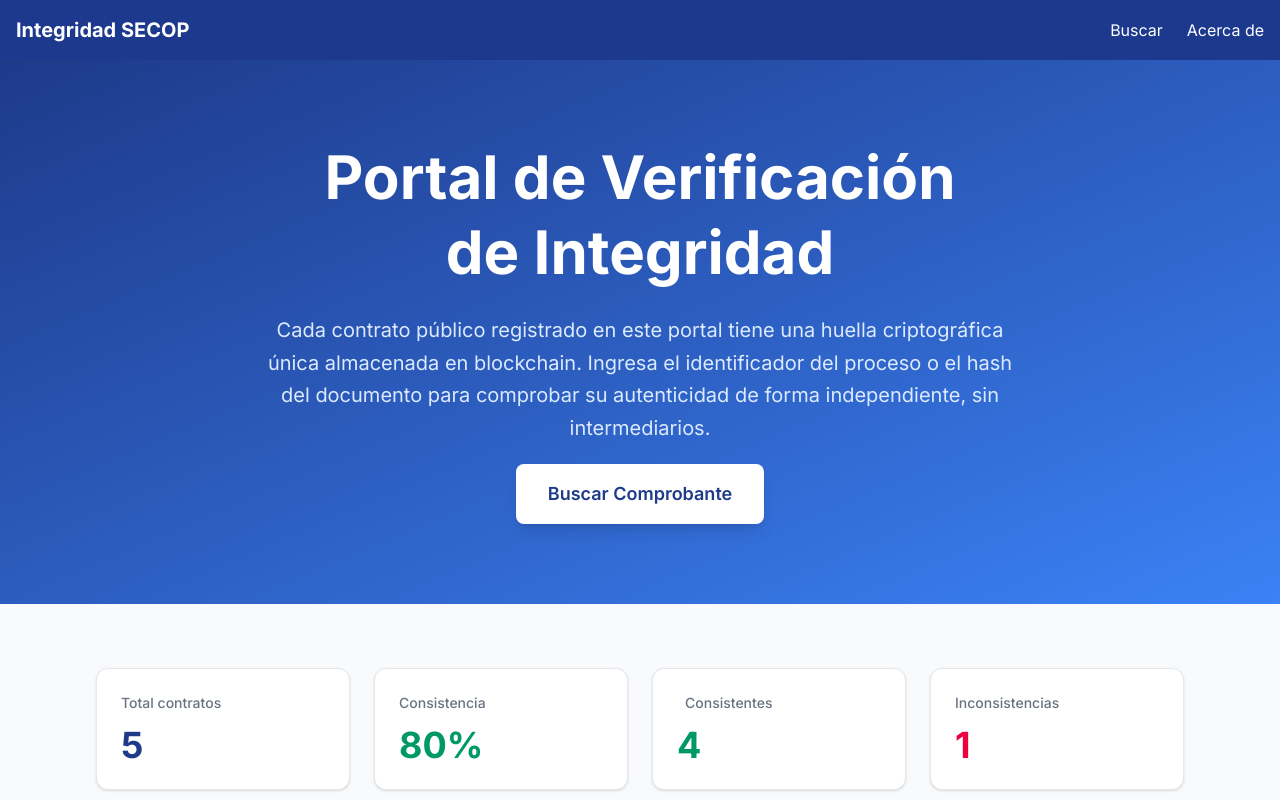
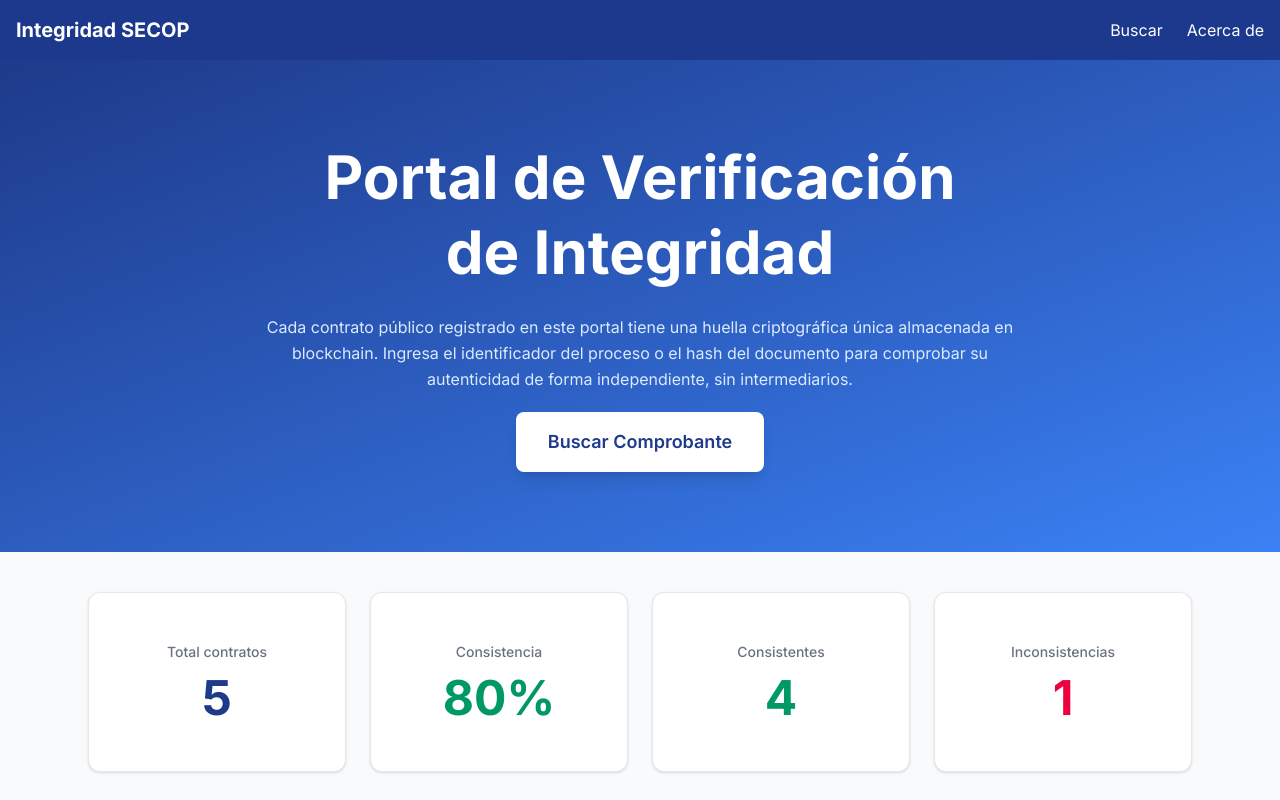
Before and after one commit to StnJoseph/notarizacion-secop-mvp, a Next.js app: page / in a window 1280 px wide. Shown: the top 800 px of the page. Built offline with nearby package versions, Linux system fonts and the light colour scheme.

Commit message:
Ajuste grilla + Vista

```diff
--- a/app/page.tsx
+++ b/app/page.tsx
@@ -66,7 +66,7 @@ export default function Home() {
             <br className="hidden sm:block" />
             de Integridad
           </h1>
-          <p className="text-md sm:text-xl text-blue-100 max-w-3xl mx-auto mb-5 leading-relaxed">
+          <p className="text-sm sm:text-base text-blue-100 max-w-3xl mx-auto mb-5 leading-relaxed">
             Cada contrato público registrado en este portal tiene una huella criptográfica única almacenada en blockchain. Ingresa el identificador del proceso o el hash del documento para comprobar su autenticidad de forma independiente, sin intermediarios.
           </p>
           <Link
@@ -79,8 +79,8 @@ export default function Home() {
       </section>
 
       {/* Stats */}
-      <section className="py-16">
-        <div className="max-w-6xl mx-auto px-4 sm:px-6 lg:px-8">
+      <section className="py-10 bg-gray-50">
+        <div className="max-w-6xl mx-auto px-4 sm:px-6 lg:px-6">
           {loading ? (
             <div className="grid grid-cols-1 sm:grid-cols-2 lg:grid-cols-4 gap-6">
               {Array.from({ length: 4 }).map((_, i) => (
@@ -92,35 +92,26 @@ export default function Home() {
             </div>
           ) : stats && (
             <div className="grid grid-cols-1 sm:grid-cols-2 lg:grid-cols-4 gap-6">
-              <div className="bg-white rounded-xl border border-gray-200 shadow-sm p-6">
-                <div className="flex items-center gap-2 mb-3">
-                  <span className="text-sm font-medium text-gray-500">Total contratos</span>
-                </div>
-                <p className="text-4xl font-bold text-[#1e3a8a]">{stats.total}</p>
+              <div className="bg-white rounded-xl border border-gray-200 shadow-sm p-6 flex flex-col items-center justify-center text-center min-h-[180px]">
+                <span className="text-sm font-medium text-gray-500 mb-3">Total contratos</span>
+                <p className="text-5xl font-bold text-[#1e3a8a]">{stats.total}</p>
               </div>
 
-              <div className="bg-white rounded-xl border border-gray-200 shadow-sm p-6">
-                <div className="flex items-center gap-2 mb-3">
-                  <span className="text-sm font-medium text-gray-500">Consistencia</span>
-                </div>
-                <p className={`text-4xl font-bold ${consistenciaColor(stats.porcentajeConsistencia)}`}>
+              <div className="bg-white rounded-xl border border-gray-200 shadow-sm p-6 flex flex-col items-center justify-center text-center min-h-[180px]">
+                <span className="text-sm font-medium text-gray-500 mb-3">Consistencia</span>
+                <p className={`text-5xl font-bold ${consistenciaColor(stats.porcentajeConsistencia)}`}>
                   {stats.porcentajeConsistencia}%
                 </p>
               </div>
 
-              <div className="bg-white rounded-xl border border-gray-200 shadow-sm p-6">
-                <div className="flex items-center gap-2 mb-3">
-                  <span className="text-xl"></span>
-                  <span className="text-sm font-medium text-gray-500">Consistentes</span>
-                </div>
-                <p className="text-4xl font-bold text-emerald-600">{stats.consistentes}</p>
+              <div className="bg-white rounded-xl border border-gray-200 shadow-sm p-6 flex flex-col items-center justify-center text-center min-h-[180px]">
+                <span className="text-sm font-medium text-gray-500 mb-3">Consistentes</span>
+                <p className="text-5xl font-bold text-emerald-600">{stats.consistentes}</p>
               </div>
 
-              <div className="bg-white rounded-xl border border-gray-200 shadow-sm p-6">
-                <div className="flex items-center gap-2 mb-3">
-                  <span className="text-sm font-medium text-gray-500">Inconsistencias</span>
-                </div>
-                <p className="text-4xl font-bold text-rose-600">{stats.inconsistentes}</p>
+              <div className="bg-white rounded-xl border border-gray-200 shadow-sm p-6 flex flex-col items-center justify-center text-center min-h-[180px]">
+                <span className="text-sm font-medium text-gray-500 mb-3">Inconsistencias</span>
+                <p className="text-5xl font-bold text-rose-600">{stats.inconsistentes}</p>
               </div>
             </div>
           )}
@@ -128,9 +119,9 @@ export default function Home() {
       </section>
 
       {/* How it works */}
-      <section className="bg-white py-20">
+      <section className="bg-white py-15">
         <div className="max-w-6xl mx-auto px-4 sm:px-6 lg:px-8">
-          <div className="text-center mb-14">
+          <div className="text-center mb-12">
             <h2 className="text-3xl sm:text-4xl font-bold text-gray-900 mb-4">¿Cómo Funciona?</h2>
             <p className="text-gray-500 max-w-xl mx-auto">
               Cinco pasos para garantizar la transparencia e integridad de los contratos públicos.
```
